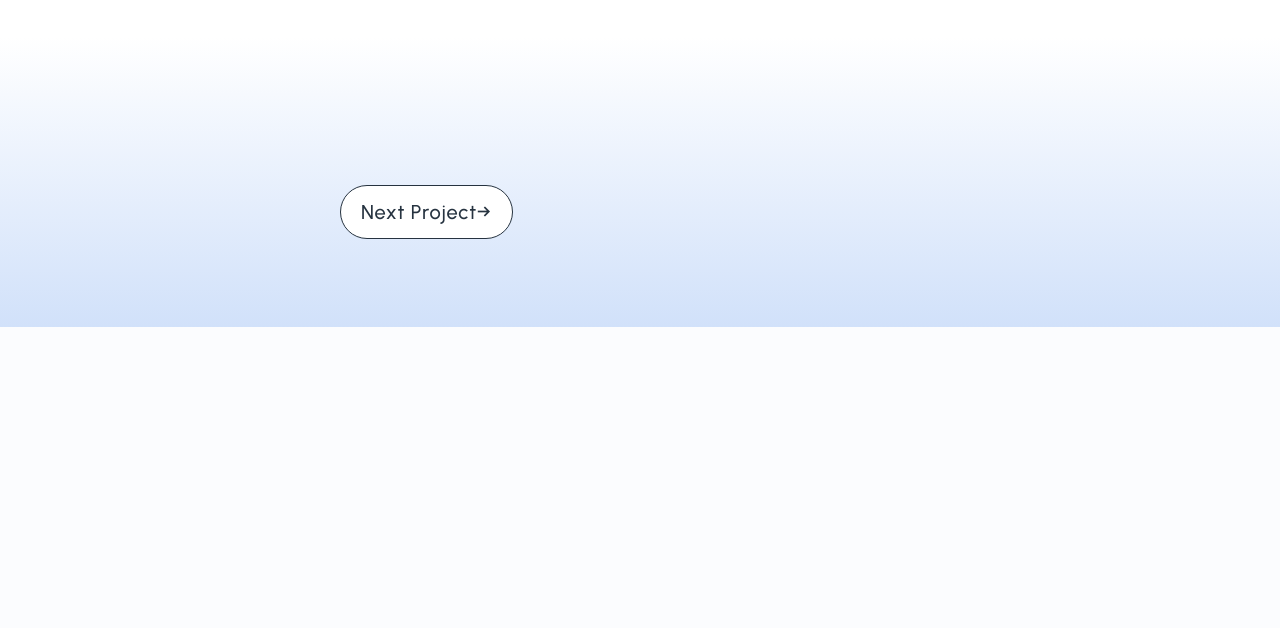
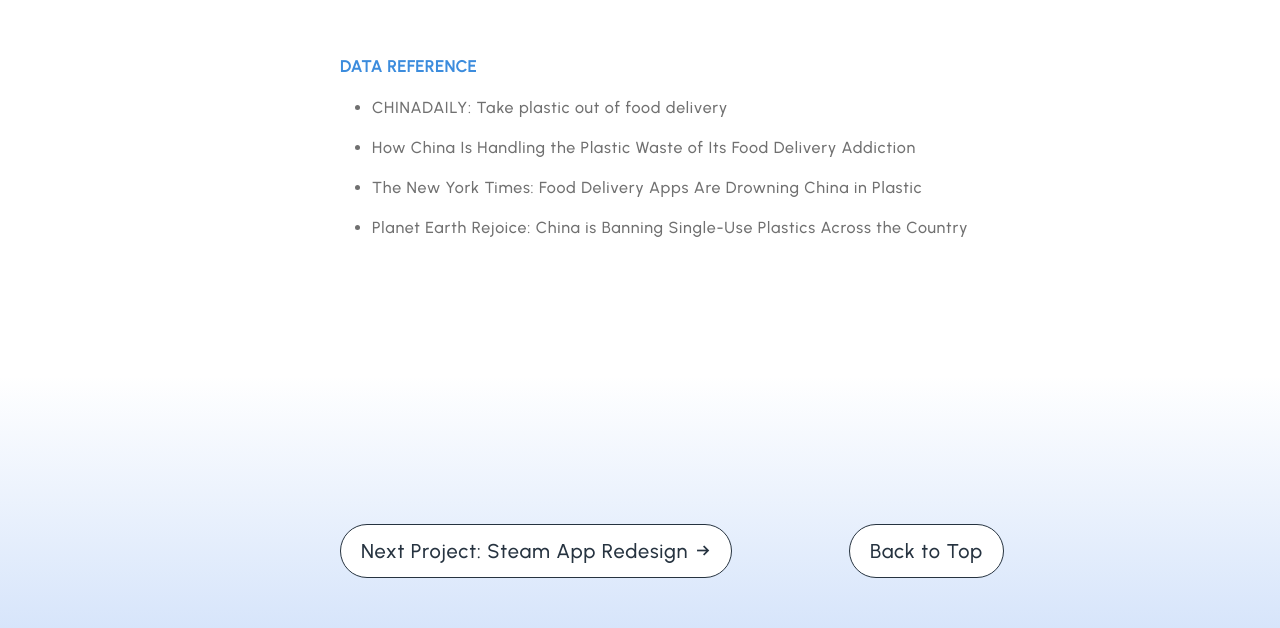
Before and after one commit to qjf0126/JinfanQian, a React (Create React App) app: page /project3 in a window 1280 px wide. Shown: the part 8062-8690 px from the top of the page. Before the commit the page ends 8389 px from the top, so only its background shows below. Built offline with nearby package versions, Linux system fonts and the light colour scheme; the HTML template or start-up script is replaced by a standard one.

Commit message:
Add files via upload

```diff
--- a/src/Project3/Footer.js
+++ b/src/Project3/Footer.js
@@ -2,14 +2,24 @@ import React from 'react';
 import { NavLink } from 'react-router-dom';
 
 const Footer = () => {
+    const scrollToTop = () => {
+        const target = document.getElementById('overview');
+        if (target) {
+            target.scrollIntoView({ behavior: 'smooth' });
+        }
+    };
+
     return (
         <section id="footer3">
             <div className="footer3-container">
                 <h2 className="footer3-header">
-            <NavLink to="https://museaward.com/winner-info.php?id=229805" className='winnerpage'>
-              <p style={{margin:'4px 0px 4px 0px'}}>Next Project</p>
-              <p style={{margin:'4px 0px 4px 0px'}}>→</p>
+                  <NavLink to="https://museaward.com/winner-info.php?id=229805" className="winnerpage">
+                    <p style={{ margin: '4px 4px 4px 0px' }}>Next Project: Steam App Redesign</p>
+                    <p style={{ margin: '4px 0px 4px 4px' }}>→</p>
                   </NavLink>
+                  <button className='nextProj' onClick={scrollToTop} >
+                    Back to Top
+                  </button>
                 </h2>
             </div>
         </section>
--- a/src/Project3/Project3.css
+++ b/src/Project3/Project3.css
@@ -489,22 +489,53 @@ pre {
   text-decoration: underline;
 }
 
-.final3-list {
+/* ReferenceSection.css */
+#reference3 {
+  letter-spacing: 0.05em;
+  background-color: #ffffff;
+}
+
+.reference3-container {
+  color: #333;
+  padding: 20px;
+  margin-left: 25%;
+  margin-right: 20%;
+  padding-bottom: 120px;
+}
+
+.reference3-h2 {
+  color: #3C8CDD;
+  font-size: medium;
+  font-weight: bold;
+  margin-bottom: 20px;
+}
+
+.reference3-list {
   list-style-type: disc;
 }
 
-.final3-list-item {
+.reference3-list-item {
   margin-top: 5px;
   font-size: 16px;
   color: #707070;
   font-weight: normal;
-  line-height: 30px;
+  line-height: 24px;
 }
 
-.scene {
-  border-radius: 12px;
-  margin-bottom: 40px;
-  width: 95%;
+.reference3-paragraph {
+  color: #707070;
+  font-size: 16px;
+  line-height: 30px;
+  margin-top: 10px;
+}
+
+.reference3-list a {
+  color: #707070;
+  text-decoration: none;
+}
+
+.reference3-list a:hover {
+  text-decoration: underline;
 }
 
 /* FooterSection.css */
@@ -523,10 +554,12 @@ pre {
 }
 
 .footer3-header {
+  width: 100%;
   color: #263340;
   font-size: 24px;
   font-weight: 300;
   line-height: 32px;
-  margin-right: 100px;
   margin-top: 28px;
+  display: flex;
+  justify-content: space-between;
 }
--- a/src/Project3/Project3.js
+++ b/src/Project3/Project3.js
@@ -10,6 +10,7 @@ import UserFlow from './UserFlow';
 import DesignDetails from './DesignDetails';
 import FinalDesign from './FinalDesign';
 import Footer from './Footer';
+import Reference from './Reference';
 
 // 主组件，用于布局和导航
 class Project3 extends React.Component {
@@ -24,6 +25,7 @@ class Project3 extends React.Component {
         <UserFlow />
         <DesignDetails />
         <FinalDesign />
+        <Reference />
         <Footer />
       </div>
     );
--- /dev/null
+++ b/src/Project3/Reference.js
@@ -0,0 +1,17 @@
+import React from 'react';
+
+const Reference = () => {
+  return (
+    <section id="reference3">
+      <div className="reference3-container">
+        <h2 className='reference3-h2'>DATA REFERENCE</h2>
+        <ul className="reference3-list"><li className="reference3-list-item"><a href="https://www.chinadailyhk.com/hk/article/126036" rel="noopener noreferrer">CHINADAILY: Take plastic out of food delivery</a></li></ul>
+        <ul className="reference3-list"><li className="reference3-list-item"><a href="https://radii.co/article/food-delivery-single-use-plastic-waste-china" target="_blank" rel="noopener noreferrer">How China Is Handling the Plastic Waste of Its Food Delivery Addiction</a></li></ul>
+        <ul className="reference3-list"><li className="reference3-list-item"><a href="https://www.nytimes.com/2019/05/28/technology/china-food-delivery-trash.html" target="_blank" rel="noopener noreferrer">The New York Times: Food Delivery Apps Are Drowning China in Plastic</a></li></ul>
+        <ul className="reference3-list"><li className="reference3-list-item"><a href="https://radii.co/article/china-bans-single-use-plastics" target="_blank" rel="noopener noreferrer">Planet Earth Rejoice: China is Banning Single-Use Plastics Across the Country</a></li></ul>
+      </div>
+    </section>
+  );
+};
+
+export default Reference;
```
Lines whose indentation alone changed are shown as unchanged.
